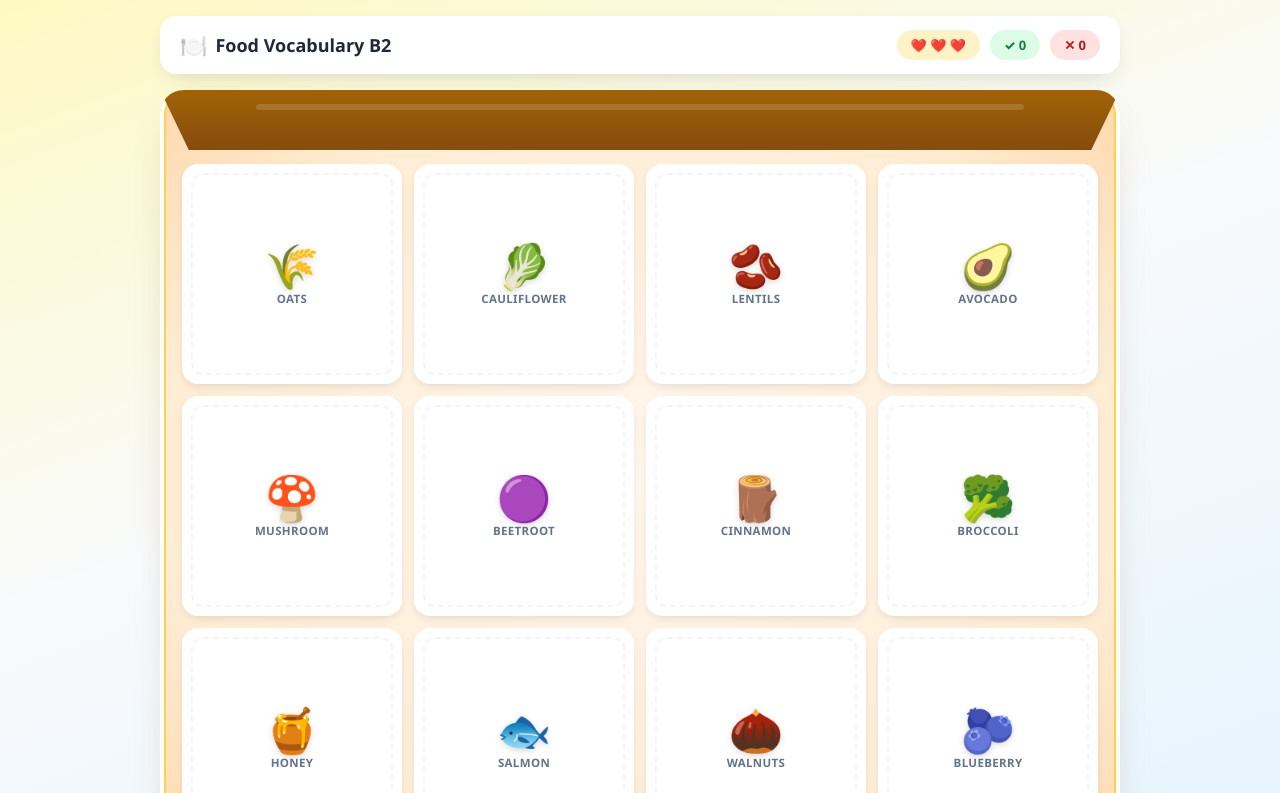
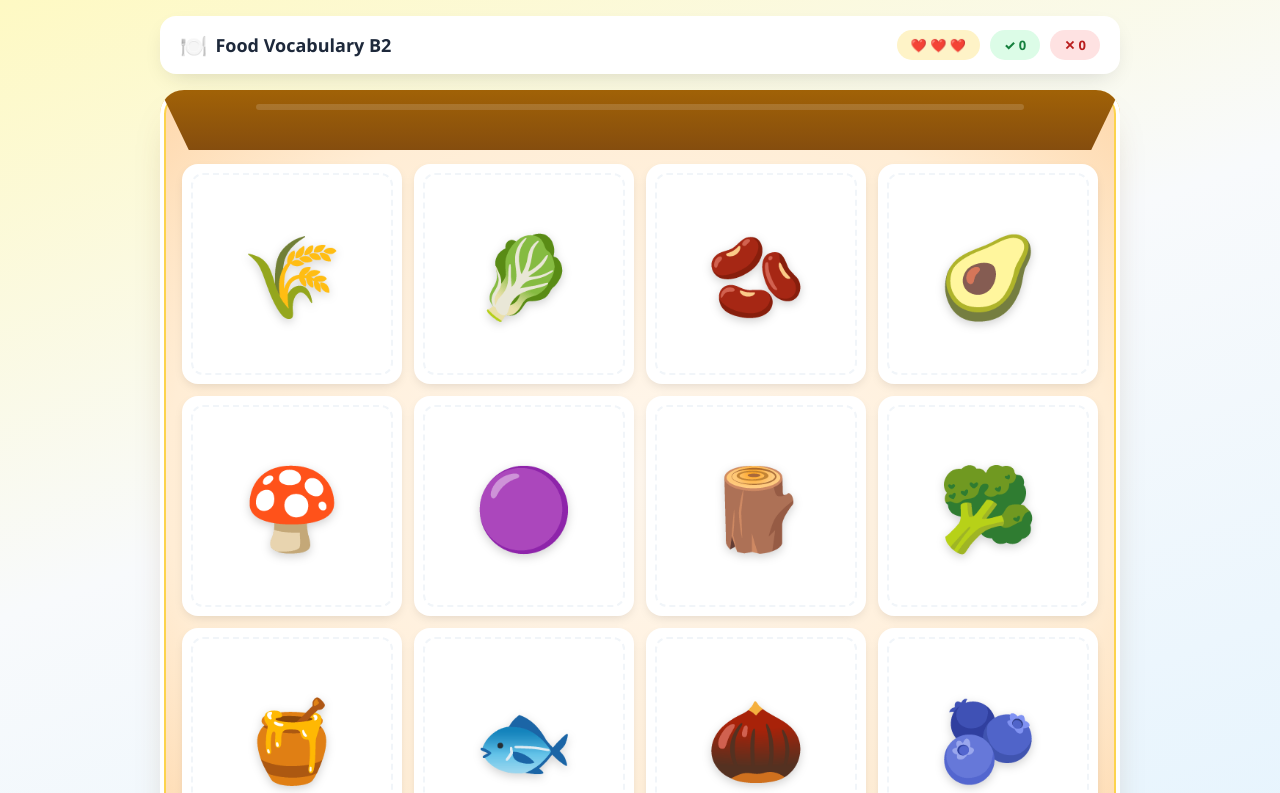
Before and after one commit to youarealoneyep-alt/catcatcat, a plain HTML site: page index.html in a window 1280 px wide. Both pictures are taken after a click on the button "Начать игру 🚀". Shown: the top 793 px of the page. Drawn offline with Linux system fonts and the light colour scheme.

Commit message:
Update index.html

```diff
--- a/index.html
+++ b/index.html
@@ -70,7 +70,7 @@
     aspect-ratio:1;
     background:#fff;
     border-radius:16px;
-    display:flex;flex-direction:column;align-items:center;justify-content:center;
+    display:flex;align-items:center;justify-content:center;
     cursor:pointer;
     border:3px solid transparent;
     transition:transform .12s, border-color .2s, box-shadow .15s, background .2s;
@@ -78,18 +78,22 @@
     position:relative;
     user-select:none;
     overflow:hidden;
+    padding:8px;
   }
   .plate::before{
     content:"";position:absolute;inset:6px;border-radius:12px;
     border:2px dashed #f1f5f9;pointer-events:none;
   }
   .plate:hover:not(.disabled){transform:translateY(-3px) scale(1.03);border-color:#fbbf24;box-shadow:0 10px 20px -8px rgba(251,191,36,.7)}
-  .plate .emoji{font-size:clamp(28px,5vw,44px);line-height:1;filter:drop-shadow(0 2px 3px rgba(0,0,0,.15))}
-  .plate .label{
-    font-size:clamp(9px,1.4vw,11.5px);font-weight:800;color:var(--muted);
-    margin-top:4px;text-transform:uppercase;letter-spacing:.03em;
-    text-align:center;padding:0 4px;
+
+  .plate .emoji{
+    font-size:clamp(44px, 9vw, 80px);
+    line-height:1;
+    filter:drop-shadow(0 3px 5px rgba(0,0,0,.18));
+    transition:transform .2s;
   }
+  .plate:hover .emoji{transform:scale(1.08)}
+
   .plate.correct{
     background:#dcfce7;border-color:var(--green);
     animation:pop .35s ease;
@@ -201,18 +205,9 @@
     font-size:14px;line-height:1.7;margin-bottom:22px;
   }
   .start-card .rules b{color:var(--indigo-d)}
-  .start-card .word-list{
-    display:flex;flex-wrap:wrap;gap:6px;justify-content:center;margin-bottom:22px;
-  }
-  .start-card .word-list span{
-    font-size:12px;font-weight:700;background:#eef2ff;color:var(--indigo-d);
-    padding:5px 10px;border-radius:99px;
-  }
 
   @media(max-width:600px){
     .grid{grid-template-columns:repeat(3,1fr);gap:8px}
-    .plate .emoji{font-size:32px}
-    .plate .label{font-size:8.5px}
     .word-display{font-size:24px}
     .top h1{font-size:15px}
     .stat{font-size:11px;padding:5px 10px}
@@ -242,12 +237,8 @@
       <b>Правила:</b><br>
       ✅ Клик по правильному продукту — <b>+1 очко</b>.<br>
       ❌ Ошибка или истечение 10 секунд — <b>−1 жизнь</b> (всего 3).<br>
-      ⏱ Полоска под словом показывает оставшееся время.
-    </div>
-    <div class="word-list">
-      <span>avocado</span><span>beetroot</span><span>blueberry</span><span>broccoli</span>
-      <span>cauliflower</span><span>cinnamon</span><span>honey</span><span>lentils</span>
-      <span>mushroom</span><span>oats</span><span>salmon</span><span>walnuts</span>
+      ⏱ Полоска под словом показывает оставшееся время.<br>
+      🖼️ Названия продуктов не подписаны — узнавай по внешнему виду!
     </div>
     <button class="btn" style="font-size:17px;padding:14px 40px" onclick="startGame()">Начать игру 🚀</button>
   </div>
@@ -285,18 +276,18 @@
    СЛОВАРЬ B2: FOOD
    ========================================================= */
 const FOODS = [
-  { id:'avocado',    emoji:'🥑', word:'avocado',    label:'Avocado' },
-  { id:'beetroot',   emoji:'🟣', word:'beetroot',   label:'Beetroot' },
-  { id:'blueberry',  emoji:'🫐', word:'blueberry',  label:'Blueberry' },
-  { id:'broccoli',   emoji:'🥦', word:'broccoli',   label:'Broccoli' },
-  { id:'cauliflower',emoji:'🥬', word:'cauliflower',label:'Cauliflower' },
-  { id:'cinnamon',   emoji:'🪵', word:'cinnamon',   label:'Cinnamon' },
-  { id:'honey',      emoji:'🍯', word:'honey',      label:'Honey' },
-  { id:'lentils',    emoji:'🫘', word:'lentils',    label:'Lentils' },
-  { id:'mushroom',   emoji:'🍄', word:'mushroom',   label:'Mushroom' },
-  { id:'oats',       emoji:'🌾', word:'oats',       label:'Oats' },
-  { id:'salmon',     emoji:'🐟', word:'salmon',     label:'Salmon' },
-  { id:'walnuts',    emoji:'🌰', word:'walnuts',    label:'Walnuts' }
+  { id:'avocado',    emoji:'🥑' },
+  { id:'beetroot',   emoji:'🟣' },
+  { id:'blueberry',  emoji:'🫐' },
+  { id:'broccoli',   emoji:'🥦' },
+  { id:'cauliflower',emoji:'🥬' },
+  { id:'cinnamon',   emoji:'🪵' },
+  { id:'honey',      emoji:'🍯' },
+  { id:'lentils',    emoji:'🫘' },
+  { id:'mushroom',   emoji:'🍄' },
+  { id:'oats',       emoji:'🌾' },
+  { id:'salmon',     emoji:'🐟' },
+  { id:'walnuts',    emoji:'🌰' }
 ];
 
 /* =========================================================
@@ -316,6 +307,7 @@ const game = {
   currentWordId: null,
   currentWordObj: null,
   wordStartTime: 0,
+  pausedAt: 0,
   rafId: null,
   shuffleQueue: [],
   handledThisWord: false
@@ -340,6 +332,7 @@ function startGame(){
   game.lives = 3;
   game.shuffleQueue = [];
   game.handledThisWord = false;
+  game.pausedAt = 0;
 
   updateStats();
   buildGrid();
@@ -348,21 +341,17 @@ function startGame(){
 }
 
 /* =========================================================
-   СТОЛ
+   СТОЛ (только картинки, без подписей)
    ========================================================= */
 function buildGrid(){
   const grid = $('grid');
   grid.innerHTML = '';
-  // Перемешиваем продукты на столе каждый раз
   const shuffled = [...FOODS].sort(() => Math.random() - 0.5);
   shuffled.forEach(f => {
     const plate = document.createElement('div');
     plate.className = 'plate';
     plate.dataset.id = f.id;
-    plate.innerHTML = `
-      <div class="emoji">${f.emoji}</div>
-      <div class="label">${f.label}</div>
-    `;
+    plate.innerHTML = `<div class="emoji">${f.emoji}</div>`;
     plate.addEventListener('click', () => onPlateClick(f.id, plate));
     grid.appendChild(plate);
   });
@@ -372,7 +361,6 @@ function buildGrid(){
    СЛЕДУЮЩЕЕ СЛОВО
    ========================================================= */
 function nextWord(){
-  // Если очередь пуста — перемешиваем заново
   if(game.shuffleQueue.length === 0){
     game.shuffleQueue = [...FOODS].sort(() => Math.random() - 0.5);
   }
@@ -384,7 +372,7 @@ function nextWord(){
   game.handledThisWord = false;
 
   const display = $('wordDisplay');
-  display.textContent = next.word;
+  display.textContent = next.id;
   display.classList.remove('ok', 'err');
 
   const bar = $('timeBar');
@@ -410,7 +398,6 @@ function gameLoop(now){
       bar.classList.add('danger');
     }
 
-    // Если время вышло, а клика не было
     if(remaining <= 0 && !game.handledThisWord){
       handleTimeout();
     }
@@ -434,7 +421,6 @@ function onPlateClick(id, plate){
     display.classList.add('ok');
     updateStats();
 
-    // Небольшая задержка перед следующим словом
     setTimeout(() => {
       plate.classList.remove('correct');
       if(game.active) nextWord();
@@ -498,14 +484,12 @@ function togglePause(){
   const btn = $('pauseBtn');
   if(game.paused){
     btn.textContent = '▶ Продолжить';
-    // Замораживаем таймер, запоминая, сколько прошло
     game.pausedAt = performance.now();
   } else {
     btn.textContent = '⏸ Пауза';
-    // Сдвигаем время старта, чтобы компенсировать паузу
     if(game.pausedAt){
       game.wordStartTime += (performance.now() - game.pausedAt);
-      game.pausedAt = null;
+      game.pausedAt = 0;
     }
   }
 }
```
